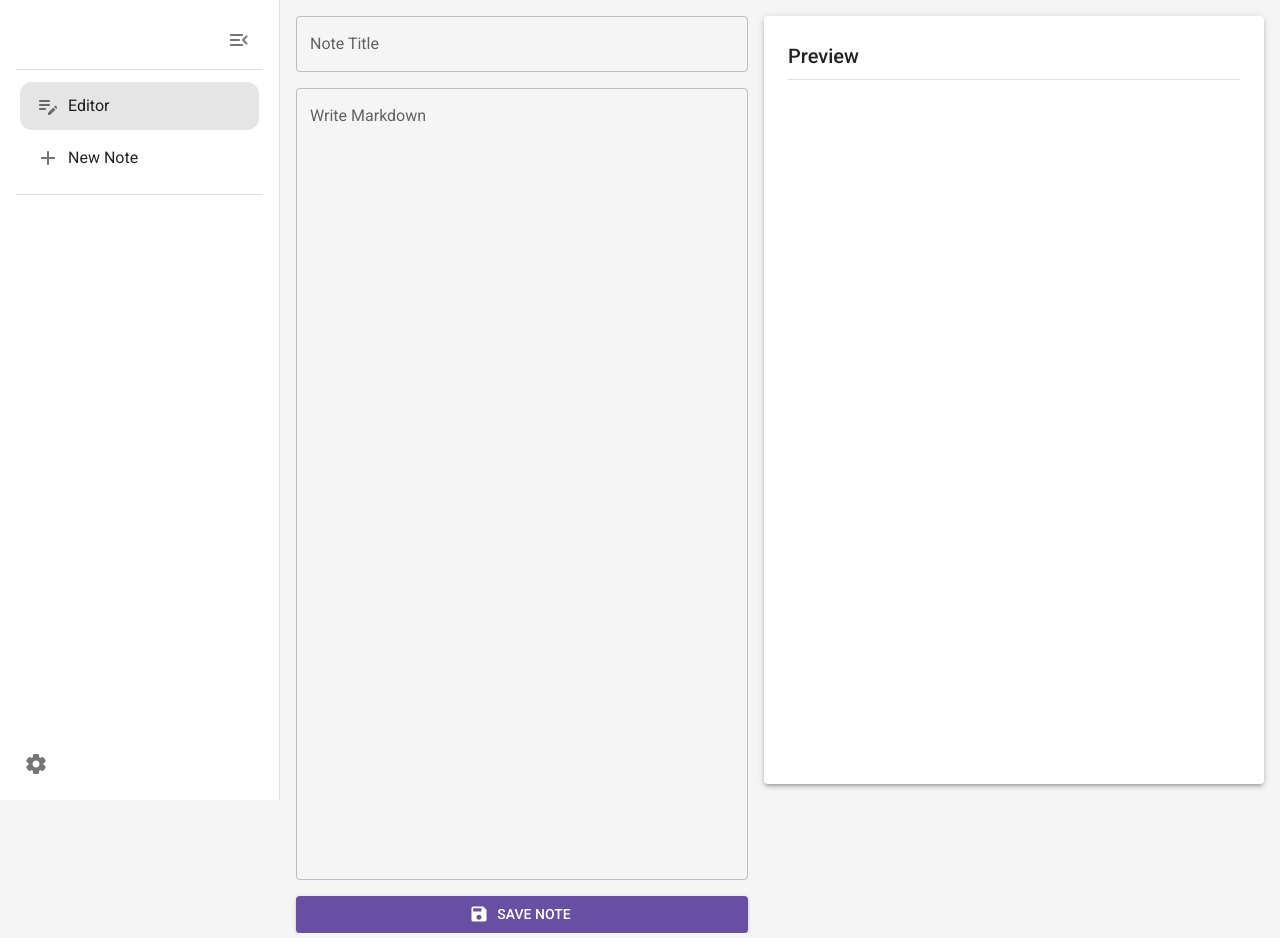
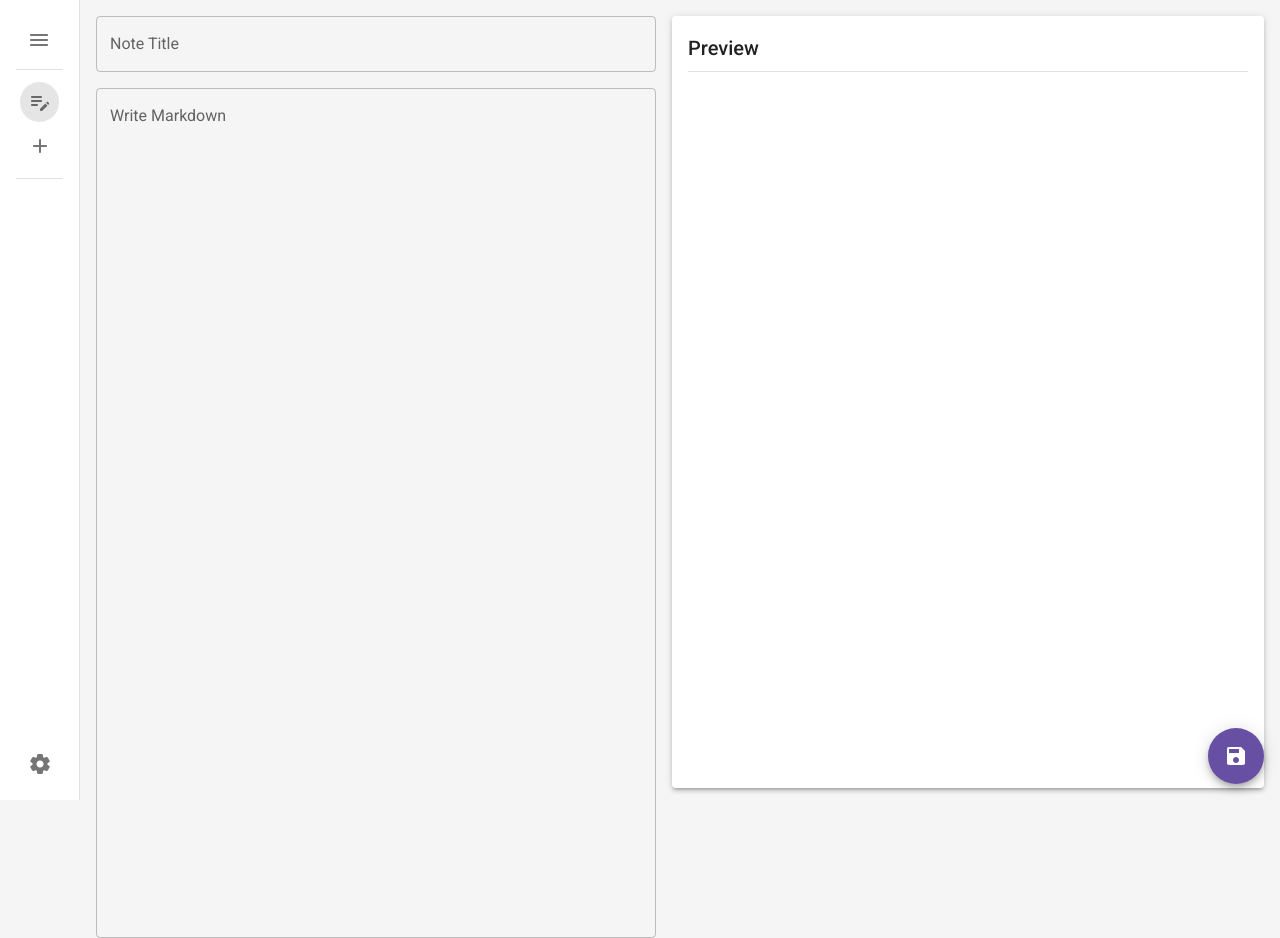
Before and after one commit to vorlie/markdown-editor, a React (Vite) app: page / in a window 1280 px wide. Built offline with nearby package versions, Linux system fonts and the light colour scheme.

Commit message:
refactor: update Sidebar to start closed; enhance Editor layout for mobile and desktop

```diff
--- a/src/components/Sidebar.tsx
+++ b/src/components/Sidebar.tsx
@@ -40,7 +40,7 @@ function Sidebar({
   addNote,
   deleteNote,
 }: SidebarProps) {
-  const [open, setOpen] = useState(true);
+  const [open, setOpen] = useState(false);
   const location = useLocation(); // Get current route
 
   useEffect(() => {
--- a/src/pages/Editor.tsx
+++ b/src/pages/Editor.tsx
@@ -1,6 +1,15 @@
 import { useState, useEffect } from "react";
 import ReactMarkdown from "react-markdown";
-import { TextField, Paper, Typography, Box, Button, Divider } from "@mui/material";
+import {
+  TextField,
+  Paper,
+  Typography,
+  Box,
+  Fab,
+  Divider,
+  useMediaQuery,
+  Theme,
+} from "@mui/material";
 import SaveIcon from "@mui/icons-material/Save";
 
 interface Note {
@@ -18,16 +27,33 @@ function Editor({ selectedNote, setNotes, notes }: EditorProps) {
   const [title, setTitle] = useState("");
   const [markdown, setMarkdown] = useState("");
 
+  // Check if screen size is small (mobile)
+  const isMobile = useMediaQuery((theme: Theme) =>
+    theme.breakpoints.down("md")
+  );
+
   useEffect(() => {
     setTitle(selectedNote?.title || "");
     setMarkdown(selectedNote?.content || "");
   }, [selectedNote]);
 
   const saveNote = () => {
-    if (!selectedNote) return;
+    if (!title.trim() && !markdown.trim()) return; // Prevent empty notes
 
+    if (!selectedNote) {
+      // Create a new note if none is selected
+      const newNote = { title: title || "Untitled", content: markdown };
+      const updatedNotes = [...notes, newNote];
+      setNotes(updatedNotes);
+      localStorage.setItem("notes", JSON.stringify(updatedNotes));
+      return;
+    }
+
+    // Update existing note
     const updatedNotes = notes.map((note) =>
-      note.title === selectedNote.title ? { ...note, title, content: markdown } : note
+      note.title === selectedNote.title
+        ? { ...note, title, content: markdown }
+        : note
     );
 
     setNotes(updatedNotes);
@@ -35,17 +61,10 @@ function Editor({ selectedNote, setNotes, notes }: EditorProps) {
   };
 
   return (
-    <Box
-      sx={{
-        display: "flex",
-        height: "100vh",
-        width: "100vw",
-        gap: 2,
-        p: 2
-      }}
-    >
-      {/* Left: Markdown Editor */}
-      <Box sx={{ flex: 1, display: "flex", flexDirection: "column", gap: 2 }}>
+    <Box sx={{ height: "100vh", width: "100vw", p: 2 }}>
+      {isMobile ? (
+        // 📱 Mobile Layout (Stacked)
+        <Box sx={{ display: "flex", flexDirection: "column", gap: 2 }}>
           <TextField
             label="Note Title"
             fullWidth
@@ -57,20 +76,56 @@ function Editor({ selectedNote, setNotes, notes }: EditorProps) {
             label="Write Markdown"
             multiline
             fullWidth
-          rows={33}
+            minRows={10}
             variant="outlined"
             value={markdown}
             onChange={(e) => setMarkdown(e.target.value)}
-          sx={{ flex: 1}}
+            sx={{ flex: 1 }}
           />
-        <Button
-          variant="contained"
-          startIcon={<SaveIcon />}
-          sx={{flex: 1,borderRadius: "4px"}}
-          onClick={saveNote}
+          <Paper
+            elevation={3}
+            sx={{
+              p: 2,
+              borderRadius: "4px",
+              overflowY: "auto",
+              flex: 1,
+              mb: 2,
+            }}
           >
-          Save Note
-        </Button>
+            <Typography variant="h6" gutterBottom>
+              {title || "Preview"}
+            </Typography>
+            <Divider />
+            <Box sx={{ overflowY: "auto", height: "fit-content" }}>
+              <ReactMarkdown>{markdown}</ReactMarkdown>
+            </Box>
+          </Paper>
+        </Box>
+      ) : (
+        // 🖥️ Desktop Layout (Side by Side)
+        <Box sx={{ display: "flex", height: "98vh", gap: 2 }}>
+          {/* Left: Markdown Editor */}
+          <Box
+            sx={{ flex: 1, display: "flex", flexDirection: "column", gap: 2 }}
+          >
+            <TextField
+              label="Note Title"
+              fullWidth
+              variant="outlined"
+              value={title}
+              onChange={(e) => setTitle(e.target.value)}
+            />
+            <TextField
+              label="Write Markdown"
+              multiline
+              fullWidth
+              minRows={35.5}
+              maxRows={35.5}
+              variant="outlined"
+              value={markdown}
+              onChange={(e) => setMarkdown(e.target.value)}
+              sx={{ flex: 1 }}
+            />
           </Box>
 
           {/* Right: Markdown Preview */}
@@ -78,11 +133,12 @@ function Editor({ selectedNote, setNotes, notes }: EditorProps) {
             elevation={3}
             sx={{
               flex: 1,
-          p: 3,
+              p: 2,
               overflowY: "auto",
               borderRadius: "4px",
               display: "flex",
-          flexDirection: "column"
+              flexDirection: "column",
+              maxHeight: "96.5vh"
             }}
           >
             <Typography variant="h6" gutterBottom>
@@ -94,6 +150,19 @@ function Editor({ selectedNote, setNotes, notes }: EditorProps) {
             </Box>
           </Paper>
         </Box>
+      )}
+
+      {/* Floating Save Button (Always Visible) */}
+      <Box sx={{ display: "flex", position: "fixed", bottom: 16, right: 16, gap: 1 }}>
+        <Fab
+          color="primary"
+          sx={{ borderRadius: "30px" }}
+          onClick={saveNote}
+        >
+          <SaveIcon />
+        </Fab>
+      </Box>
+    </Box>
   );
 }
 
```
Lines whose indentation alone changed are shown as unchanged.
